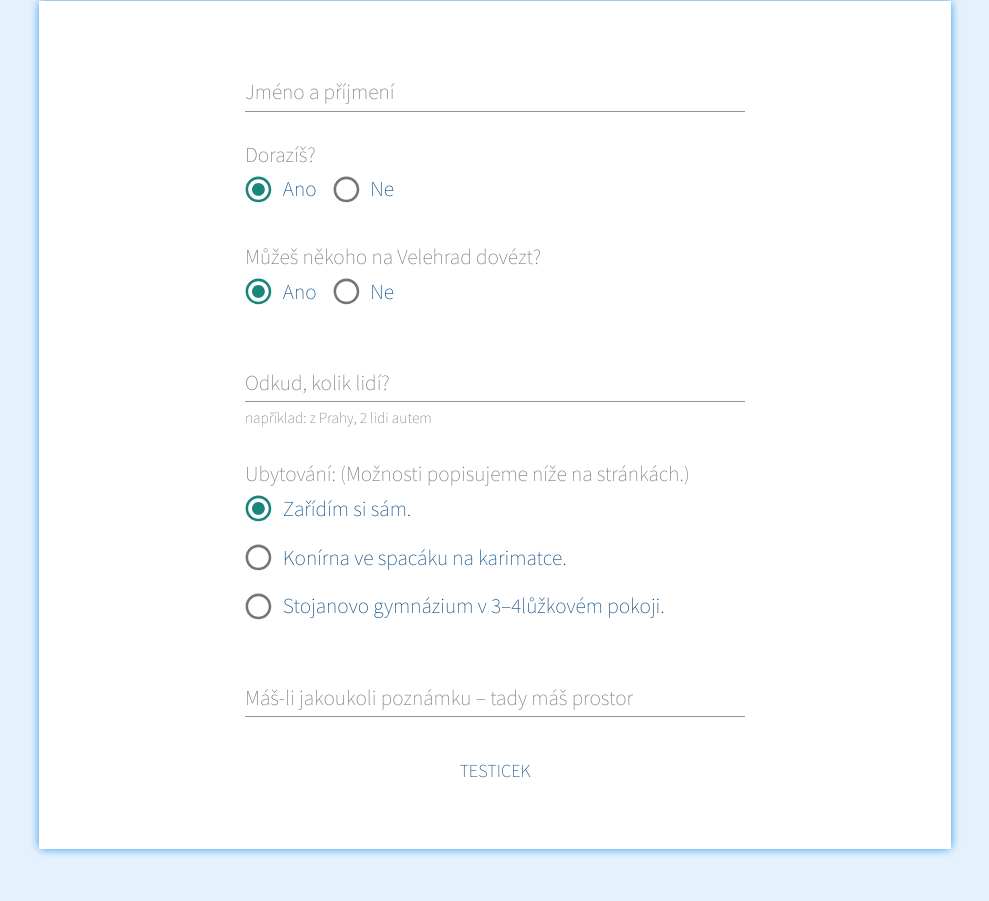
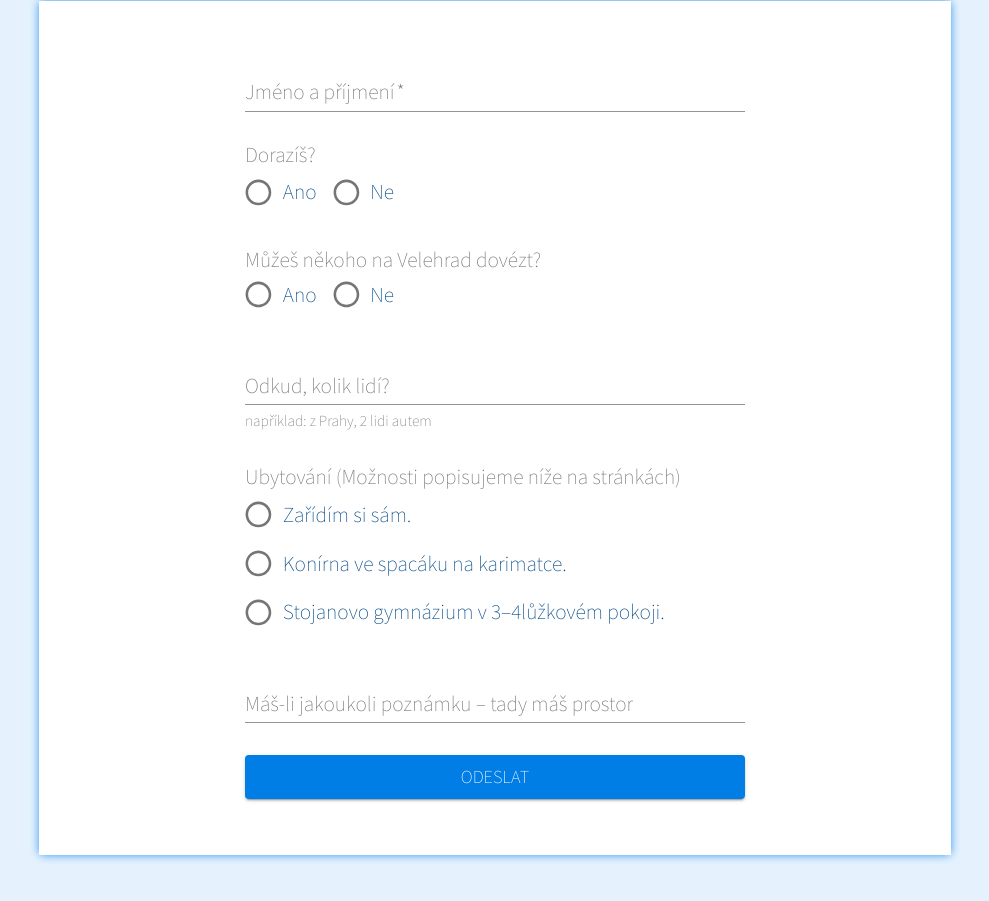
Before and after one commit to Peracek/svatba-bude-na-morave, a Gatsby site: page / in a window 1280 px wide. Shown: the part 1732-2633 px from the top of the page, without its empty margins (145-1134 px from the left). Built offline with nearby package versions, Linux system fonts and the light colour scheme; Gatsby itself is replaced by a stand-in of ours; no server answers.

Commit message:
working form

```diff
--- a/package.json
+++ b/package.json
@@ -31,6 +31,7 @@
     "@reduxjs/toolkit": "^1.4.0",
     "deepmerge": "^4.2.2",
     "firebase": "^8.2.9",
+    "formik": "^2.2.6",
     "gatsby": "^2.24.47",
     "gatsby-image": "^2.11.0",
     "gatsby-plugin-google-analytics": "^2.3.13",
--- a/src/components/MainPage/RSVP/firebase.ts
+++ b/src/components/MainPage/RSVP/firebase.ts
@@ -1,4 +1,4 @@
-import firebase from 'firebase'
+import firebase from 'firebase/app'
 import 'firebase/database'
 
 export const firebaseApp = firebase.initializeApp({
--- a/src/components/MainPage/RSVP/index.tsx
+++ b/src/components/MainPage/RSVP/index.tsx
@@ -4,17 +4,16 @@ import {
   FormControlLabel,
   FormHelperText,
   FormLabel,
-  Input,
-  InputLabel,
   Radio,
   RadioGroup,
   TextField,
 } from '@material-ui/core'
+import { useFormik } from 'formik'
 import React from 'react'
 import styled from 'styled-components'
 import { firebaseApp } from './firebase'
 
-const Container = styled.div`
+const Form = styled.form`
   display: flex;
   flex-direction: column;
 
@@ -23,20 +22,67 @@ const Container = styled.div`
   }
 `
 
+const nonemptyRX = /\w+/
+
 export const RVSP = () => {
+  const formik = useFormik({
+    initialValues: {
+      name: '',
+      willAttend: '',
+      openToCarpool: '',
+      accomodation: '',
+      note: '',
+    },
+    validate: values => {
+      const errs = {} as any
+      if (!nonemptyRX.test(values.name)) {
+        errs.name = `Povinný údaj`
+      }
+      if (values.willAttend === '') {
+        errs.willAttend = `Povinný údaj`
+      }
+      if (values.accomodation === '') {
+        errs.accomodation = `Povinný údaj`
+      }
+      return errs
+    },
+    onSubmit: values =>
+      firebaseApp
+        .database()
+        .ref(`/registration/${new Date().getTime()}`)
+        .set(values),
+  })
+
   return (
-    <Container>
-      <TextField id="name" label="Jméno a příjmení" />
-      <FormControl>
+    <Form onSubmit={formik.handleSubmit}>
+      <TextField
+        id="name"
+        label="Jméno a příjmení"
+        onChange={formik.handleChange}
+        value={formik.values.name}
+        error={!!formik.errors.name}
+        helperText={formik.errors.name}
+        required
+      />
+      <FormControl error={!!formik.errors.willAttend}>
         <FormLabel component="legend">Dorazíš?</FormLabel>
+        <FormHelperText>{formik.errors.willAttend}</FormHelperText>
         <RadioGroup
-          name="coming"
-          value={'yes'}
+          name="willAttend"
+          onChange={formik.handleChange}
+          value={formik.values.willAttend}
           row
-          // onChange={handleChange}
         >
-          <FormControlLabel value="yes" control={<Radio />} label="Ano" />
-          <FormControlLabel value="no" control={<Radio />} label="Ne" />
+          <FormControlLabel
+            value="yes"
+            control={<Radio required />}
+            label="Ano"
+          />
+          <FormControlLabel
+            value="no"
+            control={<Radio required />}
+            label="Ne"
+          />
         </RadioGroup>
       </FormControl>
       <FormControl>
@@ -44,10 +90,10 @@ export const RVSP = () => {
           Můžeš někoho na Velehrad dovézt?
         </FormLabel>
         <RadioGroup
-          name="coming"
-          value={'yes'}
+          name="openToCarpool"
+          onChange={formik.handleChange}
+          value={formik.values.openToCarpool}
           row
-          // onChange={handleChange}
         >
           <FormControlLabel value="yes" control={<Radio />} label="Ano" />
           <FormControlLabel value="no" control={<Radio />} label="Ne" />
@@ -58,50 +104,44 @@ export const RVSP = () => {
         label="Odkud, kolik lidí?"
         helperText="například: z Prahy, 2 lidi autem"
       />
-      <FormControl>
+      <FormControl error={!!formik.errors.accomodation}>
         <FormLabel component="legend">
-          Ubytování: (Možnosti popisujeme níže na stránkách.)
+          Ubytování (Možnosti popisujeme níže na stránkách)
         </FormLabel>
+        <FormHelperText>{formik.errors.accomodation}</FormHelperText>
         <RadioGroup
-          name="coming"
-          value={'yes'}
+          name="accomodation"
+          onChange={formik.handleChange}
+          value={formik.values.accomodation}
           row
-          // onChange={handleChange}
         >
           <FormControlLabel
-            value="yes"
-            control={<Radio />}
+            value="zaridimSiSam"
+            control={<Radio required />}
             label="Zařídím si sám."
           />
           <FormControlLabel
-            value="no"
-            control={<Radio />}
+            value="konirna"
+            control={<Radio required />}
             label="Konírna ve spacáku na karimatce."
           />
           <FormControlLabel
-            value="no"
-            control={<Radio />}
+            value="stojanovoGymnazium"
+            control={<Radio required />}
             label="Stojanovo gymnázium v 3–4lůžkovém pokoji."
           />
         </RadioGroup>
       </FormControl>
       <TextField
-        id="name"
+        id="note"
         label="Máš-li jakoukoli poznámku – tady máš prostor"
         multiline
+        onChange={formik.handleChange}
+        value={formik.values.note}
       />
-      <Button
-        onClick={async () => {
-          console.log('saving')
-          await firebaseApp
-            .database()
-            .ref(`/registration/${new Date().getTime()}`)
-            .set('value')
-          console.log('done')
-        }}
-      >
-        testicek
+      <Button type="submit" color="primary" variant="contained">
+        Odeslat
       </Button>
-    </Container>
+    </Form>
   )
 }
```
Also changed, not shown: 1 other file.
